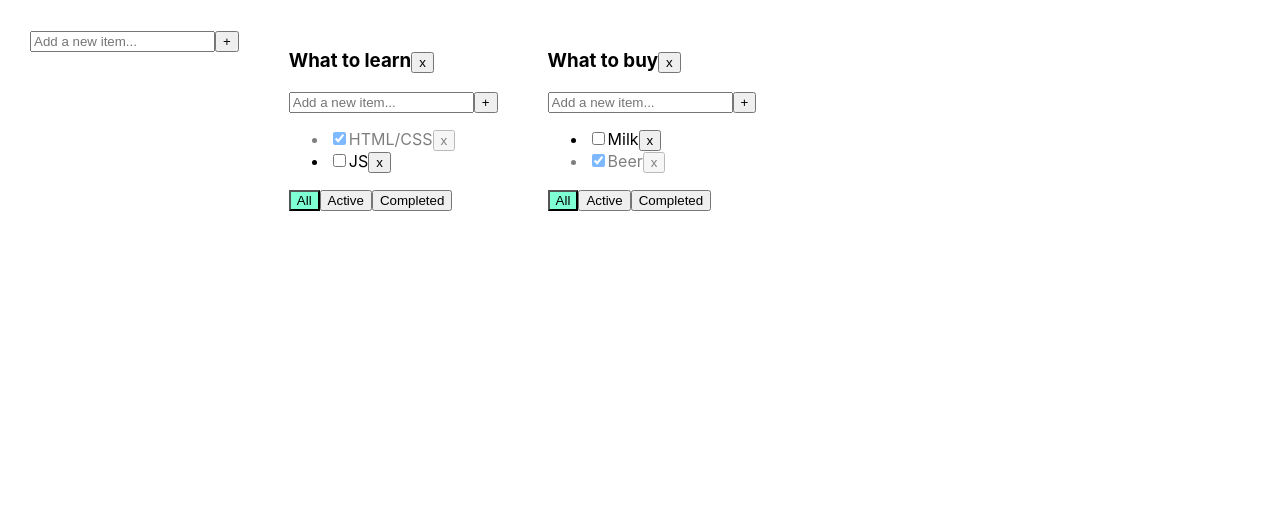
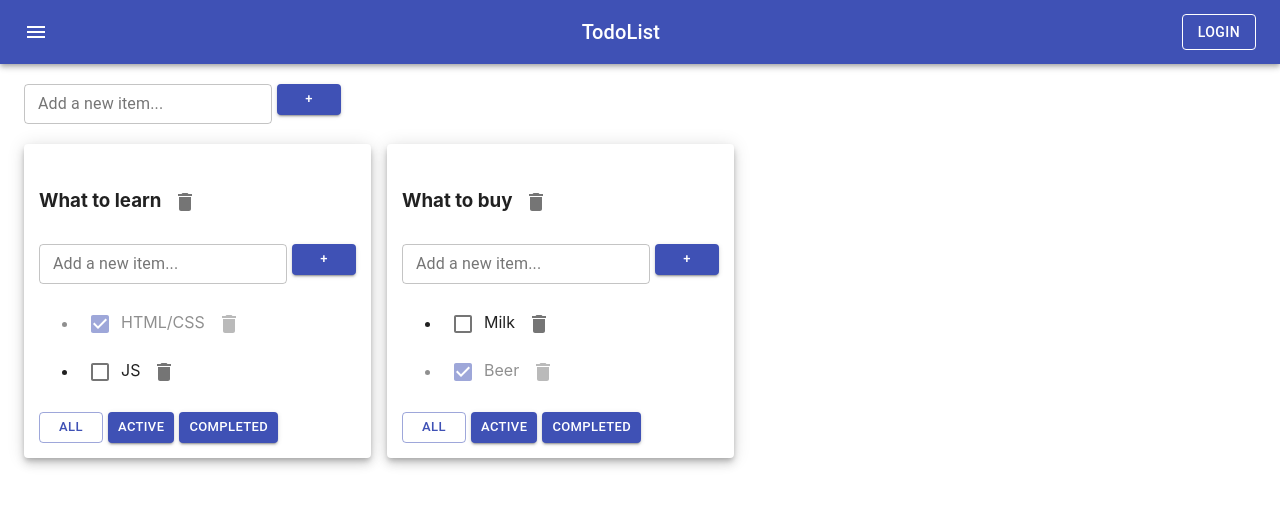
Before and after one commit to dArtsemyev/todo_list, a React (Create React App) app: page / in a window 1280 px wide. Shown: the top 506 px of the page. Built offline with nearby package versions, Linux system fonts and the light colour scheme.

Commit message:
Make style with material-ui

```diff
--- a/src/AddNewItem.tsx
+++ b/src/AddNewItem.tsx
@@ -1,4 +1,5 @@
 import React, {ChangeEvent, KeyboardEvent, useState} from "react";
+import {Button, TextField} from "@material-ui/core";
 
 type AddNewItemPropsType = {
     addItem: (title: string) => void
@@ -29,14 +30,19 @@
 
     return (
         <div>
-            <input placeholder={'Add a new item...'}
-                   value={title}
-                   onChange={onChangeHandler}
-                   onKeyPress={onKeyPressHandler}
-                   className={error ? "error" : ""}
+            <TextField variant={"outlined"}
+                       size={"small"}
+                       label={"Add a new item..."}
+                       //placeholder={'Add a new item...'}
+                       value={title}
+                       onChange={onChangeHandler}
+                       onKeyPress={onKeyPressHandler}
+                       error={!!error}
+                       //className={error ? "error" : ""}
+                helperText={error}
             />
-            <button onClick={addItem}>+</button>
-            {error && <div className={"error-message"}>{error}</div>}
+            <Button variant={"contained"} size="small" color={"primary"} style={{marginLeft: "5px"}} onClick={addItem}>+</Button>
+            {/*{error && <div className={"error-message"}>{error}</div>}*/}
         </div>
     )
 
--- a/src/App.css
+++ b/src/App.css
@@ -1,4 +1,4 @@
-.App {
+/*.App {
   padding: 30px;
   display: flex;
 }
@@ -13,7 +13,7 @@
 }
 .active-filter {
   background-color: aquamarine;
-}
+}*/
 .is-done {
   opacity: 0.5;
 }
--- a/src/App.tsx
+++ b/src/App.tsx
@@ -3,6 +3,8 @@
 import {taskType, TodoList} from "./TodoList";
 import {v1} from "uuid";
 import {AddNewItem} from "./AddNewItem";
+import {AppBar, Toolbar, Button, IconButton, Typography, Container, Grid, Paper} from "@material-ui/core";
+import {Menu} from "@material-ui/icons";
 
 export type filterValuesType = "all" | "active" | "completed";
 
@@ -22,18 +24,18 @@
     const todoListID_2 = v1();
 
     let [todoLists, setTodoLists] = useState<Array<TodoListType>>([
-        { id: todoListID_1, title: "What to learn", filter: "all" },
-        { id: todoListID_2, title: "What to buy", filter: "all" }
+        {id: todoListID_1, title: "What to learn", filter: "all"},
+        {id: todoListID_2, title: "What to buy", filter: "all"}
     ]);
 
     let [tasks, setTasks] = useState<TasksStateType>({
         [todoListID_1]: [
-            {id: v1(), title: "HTML/CSS", isDone: true },
-            {id: v1(), title: "JS", isDone: false }
+            {id: v1(), title: "HTML/CSS", isDone: true},
+            {id: v1(), title: "JS", isDone: false}
         ],
         [todoListID_2]: [
-            {id: v1(), title: "Milk", isDone: false },
-            {id: v1(), title: "Beer", isDone: true }
+            {id: v1(), title: "Milk", isDone: false},
+            {id: v1(), title: "Beer", isDone: true}
         ]
     })
 
@@ -42,19 +44,22 @@
         tasks[todoListID] = todoListTasks.filter(t => t.id !== id)
         setTasks({...tasks})
     }
+
     function addTask(title: string, todoListID: string) {
         let task = {id: v1(), title: title, isDone: false}
         let todoListTasks = tasks[todoListID]
         tasks[todoListID] = [task, ...todoListTasks]
         setTasks({...tasks})
     }
+
     function changeFilter(value: filterValuesType, todoListID: string) {
-        let todoList =todoLists.find(tl => tl.id === todoListID);
-        if(todoList) {
+        let todoList = todoLists.find(tl => tl.id === todoListID);
+        if (todoList) {
             todoList.filter = value
             setTodoLists([...todoLists])
         }
     }
+
     function changeStatus(taskID: string, isDone: boolean, todoListID: string) {
         let todoListTasks = tasks[todoListID]
         let task = todoListTasks.find(t => t.id === taskID)
@@ -64,14 +69,16 @@
         }
 
     }
+
     function changeTaskTitle(taskID: string, newTitle: string, todoListID: string) {
         let todoListTasks = tasks[todoListID]
         let task = todoListTasks.find(t => t.id === taskID)
-        if(task) {
+        if (task) {
             task.title = newTitle
             setTasks({...tasks})
         }
     }
+
     function removeTodoList(id: string) {
         setTodoLists(todoLists.filter(tl => tl.id !== id))
         delete tasks[id]
@@ -80,7 +87,7 @@
 
     function changeTodoListTitle(id: string, newTitle: string) {
         const todolist = todoLists.find(tl => tl.id === id)
-        if(todolist) {
+        if (todolist) {
             todolist.title = newTitle
             setTodoLists([...todoLists])
         }
@@ -92,26 +99,24 @@
             id: newTodoListID, title, filter: "all"
         }
         setTodoLists([...todoLists, newTodolist])
-        setTasks({...tasks, [newTodoListID]:[]})
+        setTasks({...tasks, [newTodoListID]: []})
     }
 
-    return (
-        <div className="App">
-            <AddNewItem addItem={addTodoList}/>
-            {
-                todoLists.map(tl => {
-                    let tasksForTodoList = tasks[tl.id]
+    const todoListComponents = todoLists.map(tl => {
+        let tasksForTodoList = tasks[tl.id]
 
-                    if(tl.filter === "active") {
-                        tasksForTodoList = tasksForTodoList.filter(t => !t.isDone)
-                    }
-                    if(tl.filter === "completed") {
-                        tasksForTodoList = tasksForTodoList.filter(t => t.isDone)
-                    }
+        if (tl.filter === "active") {
+            tasksForTodoList = tasksForTodoList.filter(t => !t.isDone)
+        }
+        if (tl.filter === "completed") {
+            tasksForTodoList = tasksForTodoList.filter(t => t.isDone)
+        }
 
-                    return <TodoList
+        return (
+            <Grid item key={tl.id}>
+                <Paper elevation={6} style={{padding: "15px"}}>
+                    <TodoList
                         id={tl.id}
-                        key={tl.id}
                         title={tl.title}
                         tasks={tasksForTodoList}
                         removeTask={removeTask}
@@ -121,10 +126,40 @@
                         changeTaskTitle={changeTaskTitle}
                         filter={tl.filter}
                         removeTodoList={removeTodoList}
-                        changeTodoListTitle={changeTodoListTitle}
-                    />
-                })
-            }
+                        changeTodoListTitle={changeTodoListTitle}/>
+                </Paper>
+            </Grid>
+        )
+    })
+
+    return (
+        <div className="App">
+            <AppBar position="static">
+                <Toolbar style={{justifyContent: "space-between"}}>
+                    <IconButton edge="start" color="inherit" aria-label="menu">
+                        <Menu/>
+                    </IconButton>
+                    <Typography variant="h6">
+                        TodoList
+                    </Typography>
+                    <Button variant={"outlined"} color="inherit">
+                        Login
+                    </Button>
+                </Toolbar>
+            </AppBar>
+
+            <Container fixed>
+                <Grid container={true} style={{padding: "20px 0px"}}>
+                    <AddNewItem addItem={addTodoList}/>
+                </Grid>
+                <Grid container={true} spacing={2}>
+                    {
+                        todoListComponents
+                    }
+                </Grid>
+            </Container>
+
+
         </div>
     );
 }
--- a/src/EditableSpan.tsx
+++ b/src/EditableSpan.tsx
@@ -1,4 +1,5 @@
 import React, {ChangeEvent, useState} from "react";
+import {TextField} from "@material-ui/core";
 
 type EditableSpanPropsType = {
     title: string
@@ -24,10 +25,13 @@
 
     return (
         editMode
-            ? <input value={title}
-                     onBlur={activateViewMode}
-                     autoFocus
-                     onChange={onChangeTitleHandler}/>
+            ? <TextField
+                color={"primary"}
+                variant={"standard"}
+                value={title}
+                onBlur={activateViewMode}
+                autoFocus
+                onChange={onChangeTitleHandler}/>
 
             : <span onDoubleClick={activateEditMode}>{props.title}</span>
     )
--- a/src/TodoList.tsx
+++ b/src/TodoList.tsx
@@ -2,6 +2,8 @@
 import {filterValuesType} from "./App";
 import {AddNewItem} from "./AddNewItem";
 import {EditableSpan} from "./EditableSpan";
+import {Button, Checkbox, IconButton} from "@material-ui/core";
+import {Delete} from "@material-ui/icons";
 
 export type taskType = {
     id: string
@@ -36,8 +38,8 @@
 
     return (
         <div>
-            <h3><EditableSpan title={props.title} onChange={ ChangeTodoListTitle }/>
-                <button onClick={onRemoveTodoList}>x</button>
+            <h3><EditableSpan title={props.title} onChange={ChangeTodoListTitle}/>
+                <IconButton onClick={onRemoveTodoList}><Delete/></IconButton>
             </h3>
             <AddNewItem addItem={addTask}/>
             <ul>
@@ -54,23 +56,44 @@
 
 
                         return <li className={t.isDone ? "is-done" : ""} key={t.id}>
-                            <input type="checkbox" onChange={onChangeStatusHandler} checked={t.isDone}/>
+                            <Checkbox
+                                color={"primary"}
+                                onChange={onChangeStatusHandler}
+                                checked={t.isDone}
+                            />
+
 
                             <EditableSpan title={t.title}
                                           onChange={onChangeTitleHandler}/>
 
-                            <button onClick={onRemoveHandler}>x</button>
+                            <IconButton onClick={onRemoveHandler}>
+                                <Delete />
+                            </IconButton>
                         </li>
                     })
                 }
             </ul>
             <div>
-                <button className={props.filter === "all" ? "active-filter" : ""}
-                        onClick={onAllClickHandler}>All</button>
-                <button className={props.filter === "active" ? "active-filter" : ""}
-                        onClick={onActiveClickHandler}>Active</button>
-                <button className={props.filter === "completed" ? "active-filter" : ""}
-                        onClick={onCompletedClickHandler}>Completed</button>
+                <Button style={{marginRight: "5px"}}
+                        size={"small"}
+                        color={"primary"}
+                        variant={props.filter === "all" ? "outlined" : "contained"}
+                    //className={props.filter === "all" ? "active-filter" : ""}
+                        onClick={onAllClickHandler}>All</Button>
+
+                <Button style={{marginRight: "5px"}}
+                        size={"small"}
+                        color={"primary"}
+                        variant={props.filter === "active" ? "outlined" : "contained"}
+                    //className={props.filter === "active" ? "active-filter" : ""}
+                        onClick={onActiveClickHandler}>Active</Button>
+
+                <Button style={{marginRight: "5px"}}
+                        size={"small"}
+                        color={"primary"}
+                        variant={props.filter === "completed" ? "outlined" : "contained"}
+                    //className={props.filter === "completed" ? "active-filter" : ""}
+                        onClick={onCompletedClickHandler}>Completed</Button>
             </div>
         </div>
     );
```
